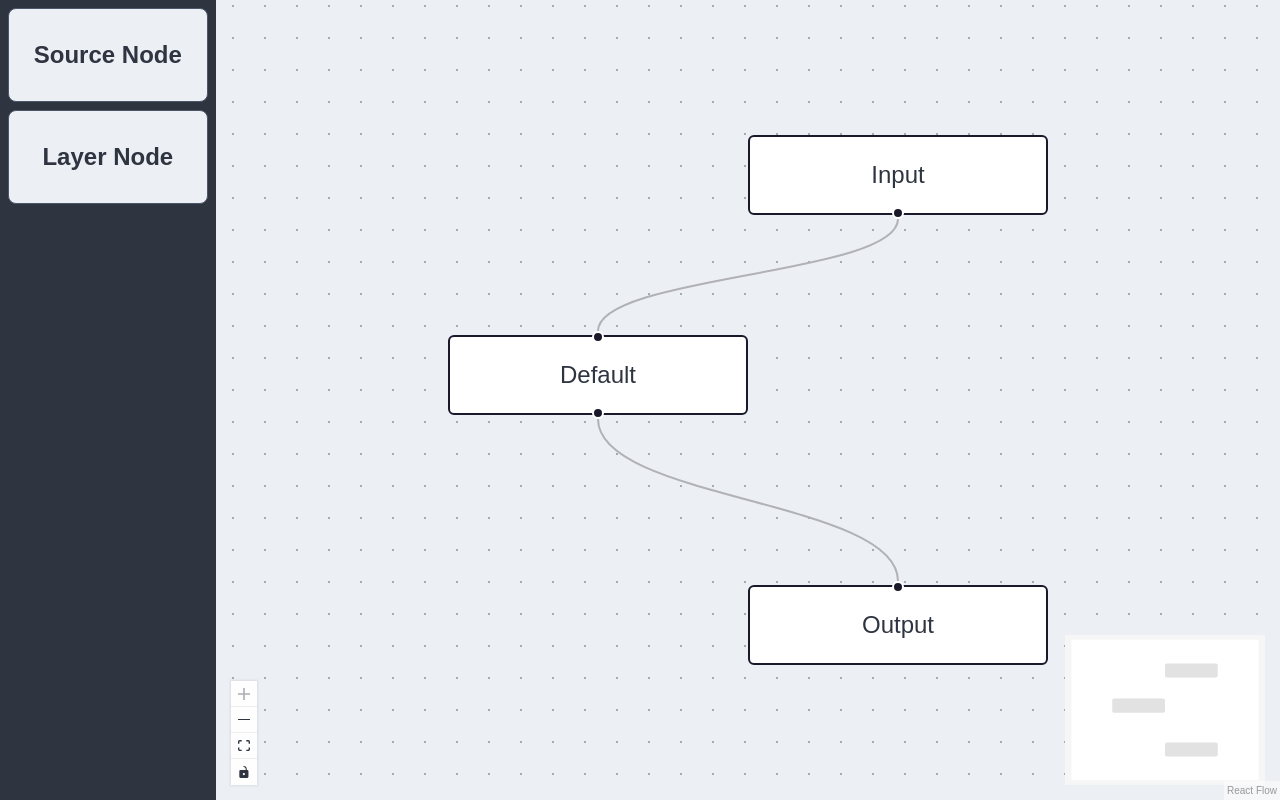
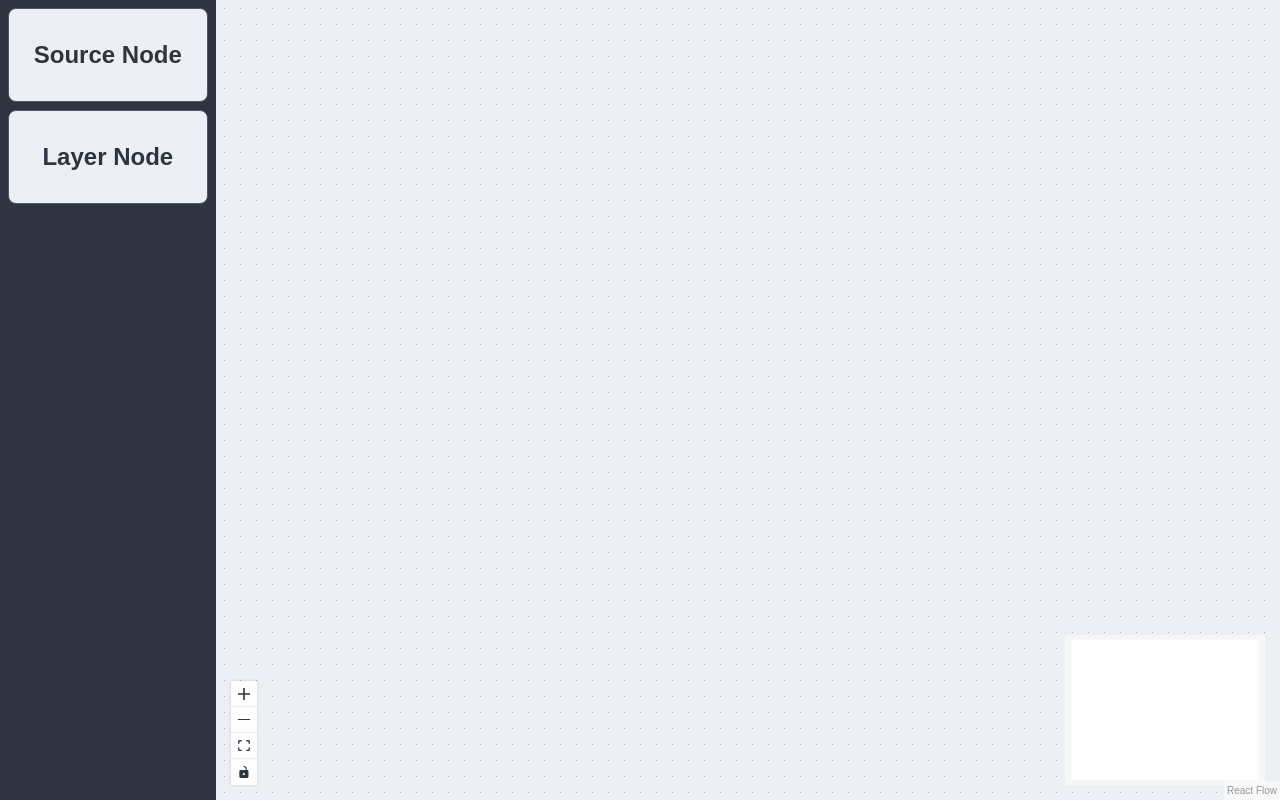
Before and after one commit to sampi/geojson-nodes, a React (Vite) app: page / in a window 1280 px wide. Built offline with nearby package versions, Linux system fonts and the light colour scheme.

Commit message:
Refactoring and add GeoJSON store
* move Flow out of App.tsx
* simplify initial state (make it empty)
* add store for GeoJSON data
  * not persisted
  * fetching once per URL
  * fetching & loading state handled in zustand

```diff
--- a/src/App.tsx
+++ b/src/App.tsx
@@ -1,91 +1,12 @@
-import { useCallback, type DragEvent } from "react";
-import { useShallow } from "zustand/react/shallow";
-import {
-  Background,
-  Controls,
-  MiniMap,
-  ReactFlow,
-  useReactFlow,
-} from "@xyflow/react";
-
-import { selector, useStore } from "./store";
 import { NodesDrawer } from "./components/NodesDrawer/NodesDrawer";
-import { useDragAndDrop } from "./DragAndDropContext";
-import { SourceNode } from "./components/nodes/SourceNode";
-import { LayerNode } from "./components/nodes/LayerNode";
-
-const nodeTypes = {
-  sourceNode: SourceNode,
-  layerNode: LayerNode,
-};
+import { Flow } from "./components/Flow/Flow";
 
 export default function App() {
-  const { nodes, edges, onNodesChange, onEdgesChange, onConnect } = useStore(
-    useShallow(selector),
-  );
-  const { screenToFlowPosition } = useReactFlow();
-
-  const [type] = useDragAndDrop();
-
-  const onDragOver = useCallback((event: DragEvent<HTMLDivElement>) => {
-    event.preventDefault();
-    event.dataTransfer!.dropEffect = "move";
-  }, []);
-
-  const onDrop = useCallback(
-    (event: DragEvent<HTMLDivElement>) => {
-      event.preventDefault();
-
-      // check if the dropped element is valid
-      if (!type) {
-        return;
-      }
-
-      const position = screenToFlowPosition({
-        x: event.clientX,
-        y: event.clientY,
-      });
-
-      // Initialize node data based on type
-      let data;
-      if (type === 'sourceNode') {
-        data = { url: '' };
-      } else {
-        data = { label: `${type} node` };
-      }
-
-      const newNode = {
-        id: window.crypto.randomUUID(),
-        type,
-        position,
-        data,
-        origin: [0.5, 0.5],
-      };
-
-      onNodesChange([{ item: newNode, type: "add" }]);
-    },
-    [onNodesChange, screenToFlowPosition, type],
-  );
-
   return (
     <div style={{ display: "flex", flexDirection: "row", height: "100vh" }}>
       <NodesDrawer />
       <main style={{ flexGrow: 1, width: "100vw", height: "100vh" }}>
-        <ReactFlow
-          nodes={nodes}
-          edges={edges}
-          onNodesChange={onNodesChange}
-          onEdgesChange={onEdgesChange}
-          onConnect={onConnect}
-          onDrop={onDrop}
-          onDragOver={onDragOver}
-          nodeTypes={nodeTypes}
-          fitView
-        >
-          <Controls />
-          <MiniMap />
-          <Background gap={16} size={1} />
-        </ReactFlow>
+        <Flow />
       </main>
     </div>
   );
--- /dev/null
+++ b/src/components/Flow/Flow.tsx
@@ -0,0 +1,86 @@
+import { useCallback, type DragEvent } from "react";
+import { useShallow } from "zustand/react/shallow";
+import {
+  Background,
+  Controls,
+  MiniMap,
+  ReactFlow,
+  useReactFlow,
+} from "@xyflow/react";
+
+import { selector, useStore } from "../../store";
+import { useDragAndDrop } from "../../DragAndDropContext";
+import { SourceNode } from "../nodes/SourceNode";
+import { LayerNode } from "../nodes/LayerNode";
+
+const nodeTypes = {
+  sourceNode: SourceNode,
+  layerNode: LayerNode,
+};
+
+export function Flow() {
+  const { nodes, edges, onNodesChange, onEdgesChange, onConnect } = useStore(
+    useShallow(selector),
+  );
+  const { screenToFlowPosition } = useReactFlow();
+
+  const [type] = useDragAndDrop();
+
+  const onDragOver = useCallback((event: DragEvent<HTMLDivElement>) => {
+    event.preventDefault();
+    event.dataTransfer!.dropEffect = "move";
+  }, []);
+
+  const onDrop = useCallback(
+    (event: DragEvent<HTMLDivElement>) => {
+      event.preventDefault();
+
+      // check if the dropped element is valid
+      if (!type) {
+        return;
+      }
+
+      const position = screenToFlowPosition({
+        x: event.clientX,
+        y: event.clientY,
+      });
+
+      // Initialize node data based on type
+      let data;
+      if (type === 'sourceNode') {
+        data = { url: '' };
+      } else {
+        data = { label: `${type} node` };
+      }
+
+      const newNode = {
+        id: window.crypto.randomUUID(),
+        type,
+        position,
+        data,
+        origin: [0.5, 0.5] as [number, number],
+      };
+
+      onNodesChange([{ item: newNode, type: "add" }]);
+    },
+    [onNodesChange, screenToFlowPosition, type],
+  );
+
+  return (
+    <ReactFlow
+      nodes={nodes}
+      edges={edges}
+      onNodesChange={onNodesChange}
+      onEdgesChange={onEdgesChange}
+      onConnect={onConnect}
+      onDrop={onDrop}
+      onDragOver={onDragOver}
+      nodeTypes={nodeTypes}
+      fitView
+    >
+      <Controls />
+      <MiniMap />
+      <Background gap={16} size={1} />
+    </ReactFlow>
+  );
+}
--- a/src/components/nodes/LayerNode.tsx
+++ b/src/components/nodes/LayerNode.tsx
@@ -1,66 +1,34 @@
-import { useEffect, useRef, useState } from "react";
 import {
   Handle,
   Position,
   useNodeConnections,
   useNodesData,
 } from "@xyflow/react";
+import { useShallow } from "zustand/react/shallow";
 
 import { BaseNode } from "./BaseNode";
 import { type SourceNodeType } from "./SourceNode";
 import { isSourceNode } from "../../utils/isSourceNode";
+import { geojsonSelector, useStore } from "../../store";
+import { useEffect, useState } from "react";
 
 export function LayerNode() {
+  const [sourceURL, setSourceURL] = useState<string | null>(null);
   const connections = useNodeConnections({
     handleType: "target",
   });
   const nodesData = useNodesData<SourceNodeType>(connections[0]?.source);
   const sourceNode = isSourceNode(nodesData) ? nodesData : null;
 
-  const [geoJsonData, setGeoJsonData] = useState<object | null>(null);
-  const [isLoading, setIsLoading] = useState(false);
-  const [error, setError] = useState<string | null>(null);
-  const previousUrlRef = useRef<string | null>(null);
+  const { getGeoJSON } = useStore(useShallow(geojsonSelector));
 
   useEffect(() => {
-    const fetchGeoJsonData = async (url: string) => {
-      setIsLoading(true);
-      setError(null);
+    if (sourceNode?.data?.url) {
+      setSourceURL(sourceNode?.data?.url);
+    }
+  }, [sourceNode?.data?.url]);
 
-      try {
-        const response = await fetch(url);
-        if (!response.ok) {
-          throw new Error(
-            `Failed to fetch GeoJSON: ${response.status} ${response.statusText}`,
-          );
-        }
-
-        const data = await response.json();
-        setGeoJsonData(data);
-      } catch (err) {
-        const errorMessage =
-          err instanceof Error ? err.message : "Unknown error occurred";
-        setError(errorMessage);
-        setGeoJsonData(null);
-      } finally {
-        setIsLoading(false);
-      }
-    };
-
-    const currentUrl = sourceNode?.data?.url;
-
-    if (!currentUrl) {
-      setGeoJsonData(null);
-      setError(null);
-      previousUrlRef.current = null;
-      return;
-    }
-
-    if (currentUrl !== previousUrlRef.current) {
-      previousUrlRef.current = currentUrl;
-      fetchGeoJsonData(currentUrl);
-    }
-  }, [sourceNode]);
+  const geoData = sourceURL ? getGeoJSON(sourceURL) : null;
 
   return (
     <BaseNode title="Layer node">
@@ -69,20 +37,20 @@ export function LayerNode() {
         position={Position.Left}
         onConnect={(params) => console.log("handle onConnect", params)}
       />
-      {isLoading && (
+      {geoData?.loading && (
         <div style={{ marginTop: "8px", fontSize: "12px" }}>
           Loading GeoJSON...
         </div>
       )}
-      {error && (
+      {geoData?.error && (
         <div style={{ marginTop: "8px", fontSize: "12px", color: "red" }}>
-          Error: {error}
+          Error: {geoData.error}
         </div>
       )}
-      {geoJsonData && !isLoading && !error && (
+      {geoData?.data && !geoData.loading && !geoData.error && (
         <div style={{ marginTop: "8px", fontSize: "12px", color: "green" }}>
           GeoJSON loaded (
-          {(geoJsonData as { features?: unknown[] }).features?.length || 0}{" "}
+          {(geoData.data as { features?: unknown[] }).features?.length || 0}{" "}
           features)
         </div>
       )}
--- a/src/edges.ts
+++ /dev/null
@@ -1,6 +0,0 @@
-import { type Edge } from "@xyflow/react";
-
-export const initialEdges = [
-  { id: "e1-2", source: "1", target: "2" },
-  { id: "e2-3", source: "2", target: "3" },
-] as Edge[];
--- a/src/nodes.ts
+++ /dev/null
@@ -1,22 +0,0 @@
-import { type AppNode } from "./types";
-
-export const initialNodes = [
-  {
-    id: "1",
-    type: "input",
-    data: { label: "Input" },
-    position: { x: 250, y: 25 },
-  },
-
-  {
-    id: "2",
-    data: { label: "Default" },
-    position: { x: 100, y: 125 },
-  },
-  {
-    id: "3",
-    type: "output",
-    data: { label: "Output" },
-    position: { x: 250, y: 250 },
-  },
-] as AppNode[];
--- a/src/store.ts
+++ b/src/store.ts
@@ -2,15 +2,58 @@ import { create } from "zustand";
 import { persist } from "zustand/middleware";
 import { addEdge, applyNodeChanges, applyEdgeChanges } from "@xyflow/react";
 
-import { initialNodes } from "./nodes";
-import { initialEdges } from "./edges";
 import { type AppState } from "./types";
 
 export const useStore = create<AppState>()(
   persist(
     (set, get) => ({
-      nodes: initialNodes,
-      edges: initialEdges,
+      nodes: [],
+      edges: [],
+      geojsonData: {},
+      fetchGeoJSON: async (url: string) => {
+        set({
+          geojsonData: {
+            ...get().geojsonData,
+            [url]: { loading: true, data: null, error: null },
+          },
+        });
+
+        try {
+          const response = await fetch(url);
+          if (!response.ok) {
+            throw new Error(`Failed to fetch: ${response.statusText}`);
+          }
+          const data = await response.json();
+
+          set({
+            geojsonData: {
+              ...get().geojsonData,
+              [url]: { loading: false, data, error: null },
+            },
+          });
+        } catch (error) {
+          set({
+            geojsonData: {
+              ...get().geojsonData,
+              [url]: {
+                loading: false,
+                data: null,
+                error: error instanceof Error ? error.message : "Unknown error",
+              },
+            },
+          });
+        }
+      },
+      getGeoJSON: (url: string) => {
+        const current = get().geojsonData[url];
+
+        if (!current) {
+          get().fetchGeoJSON(url);
+          return { loading: true, data: null, error: null };
+        }
+
+        return current;
+      },
       onNodesChange: (changes) => {
         set({
           nodes: applyNodeChanges(changes, get().nodes),
@@ -50,3 +93,8 @@ export const selector = (state: AppState) => ({
   onEdgesChange: state.onEdgesChange,
   onConnect: state.onConnect,
 });
+
+export const geojsonSelector = (state: AppState) => ({
+  geojsonData: state.geojsonData,
+  getGeoJSON: state.getGeoJSON,
+});
```
Also changed, not shown: src/types.ts (+11 -2 lines), 1 other file (tests, documents, lock files or other folders).
